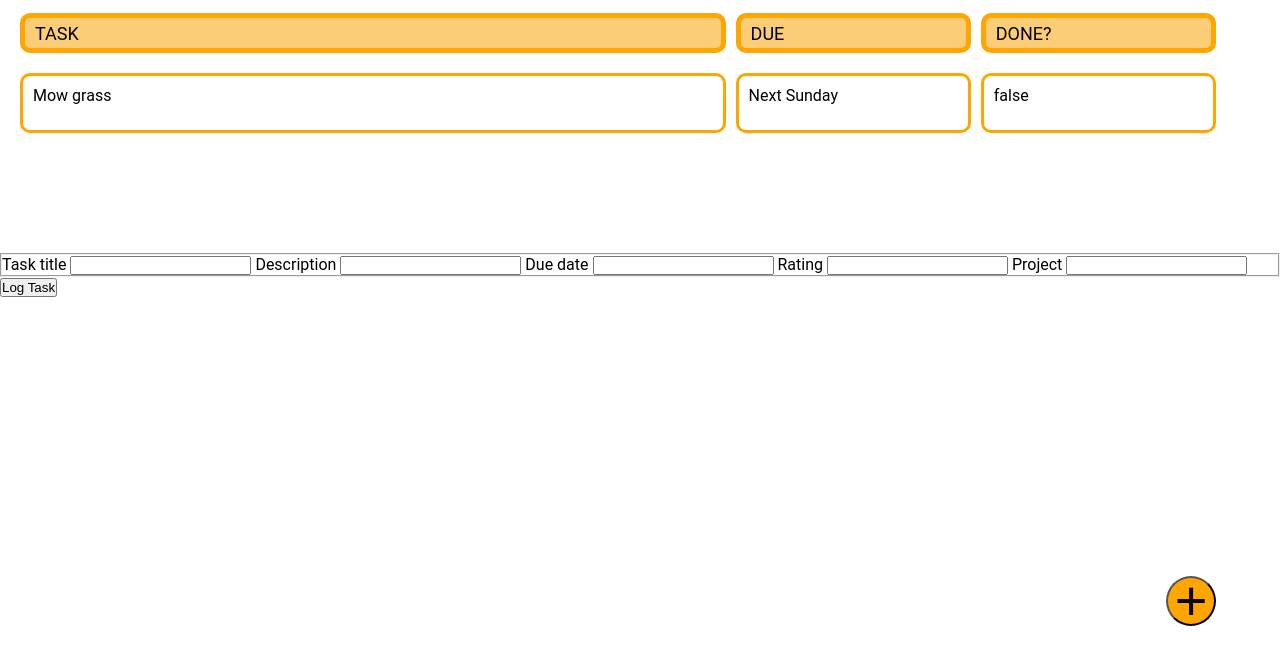
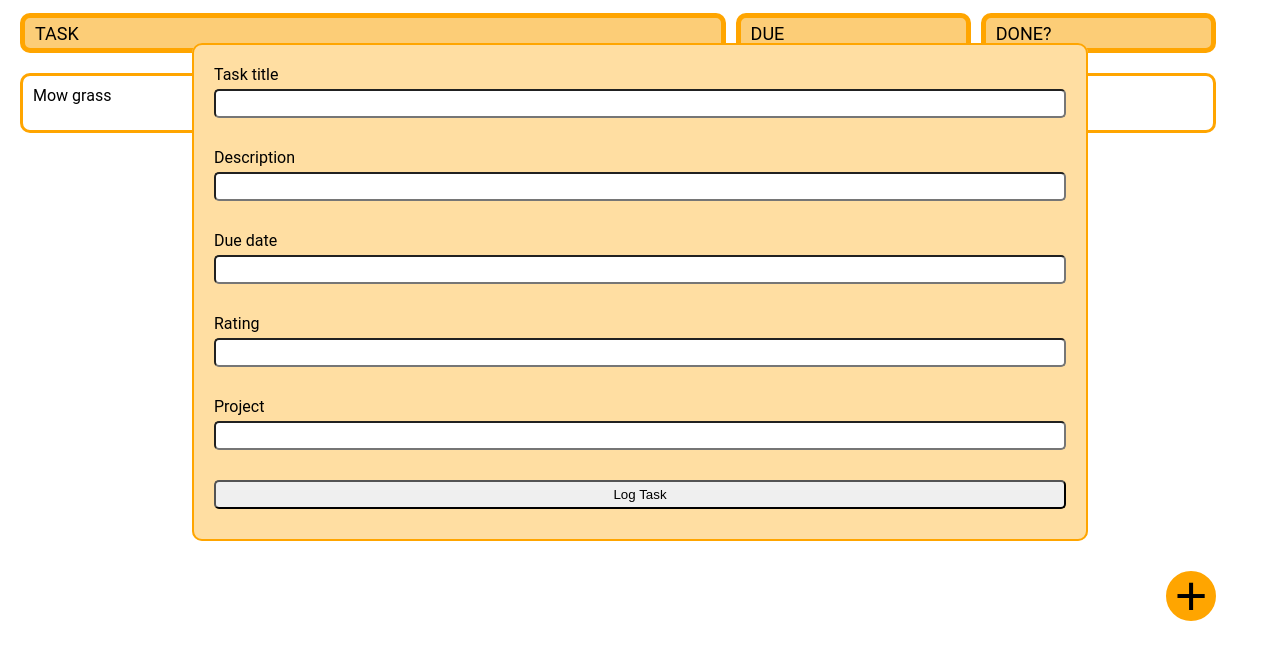
Before and after one commit to RajHeer/pubSub-To-Dos-App, a website built with webpack: page dist/index.html in a window 1280 px wide. Shown: the part 139-800 px from the top of the page. Built offline with Linux system fonts and the light colour scheme.

Commit message:
Add styles to form.

```diff
--- a/src/styles.css
+++ b/src/styles.css
@@ -102,6 +102,44 @@ section > div {
     background: rgb(252, 205, 119);
 }
 
+form {
+    position: absolute;
+    bottom: 15vh;
+    right: 15vw;
+    margin-left: 15vw;
+    width: 70%;
+}
+
+fieldset {
+    display: flex;
+    flex-direction: column;
+    padding: 20px;
+    border-radius: 10px;
+    border: solid orange 2.5px;
+    background: rgb(255, 222, 162);
+}
+
+label {
+    margin-bottom: 5px;
+}
+
+input {
+    width: 100%;
+    margin-top: 5px;
+    border-radius: 5px;
+    padding: 5px;
+}
+
+input:last-of-type {
+    margin-bottom: 25px;
+}
+
+button {
+    padding: 5px;
+    border-radius: 5px;
+    margin-bottom: 10px;
+}
+
 footer {
     position: sticky;
     top: 90vh;
@@ -116,6 +154,7 @@ footer {
 #add_circle {
     width: 50px;
     height: 50px;
+    border: solid orange;
     background: orange;
     border-radius: 50%;
     font-size: 3.5rem;
--- a/src/taskForm.js
+++ b/src/taskForm.js
@@ -27,8 +27,8 @@ export default function taskForm() {
                 <input type="text" name="project" id="project" required>
                 <span class="error"></span>
             </label>
+            <button type="submit" id="submit">Log Task</button>
         </fieldset>
-        <button type="submit" id="submit">Log Task</button>
     `;
     return taskForm;
 }
```
Also changed, not shown: dist/index.bundle.js, dist/taskForm.bundle.js.
